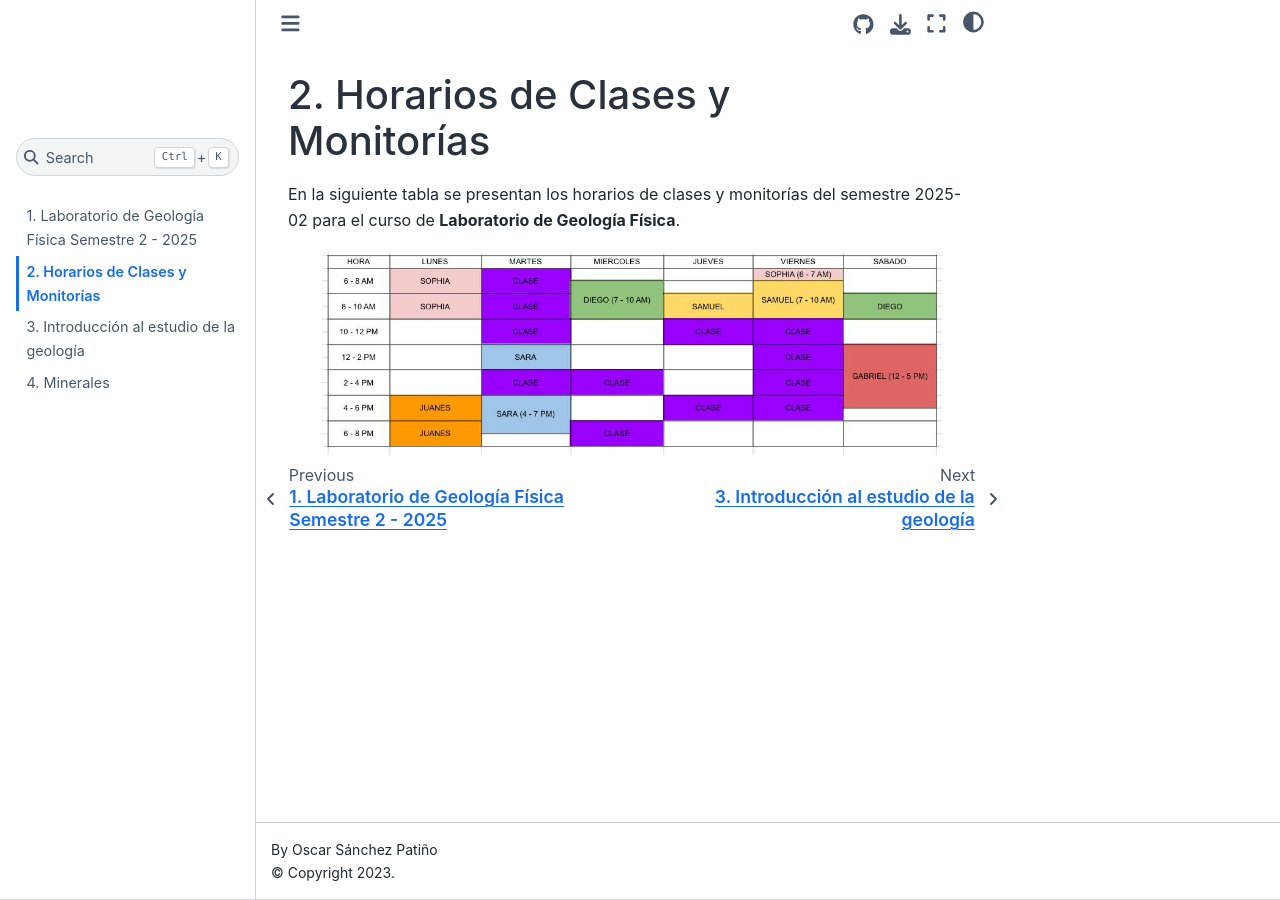
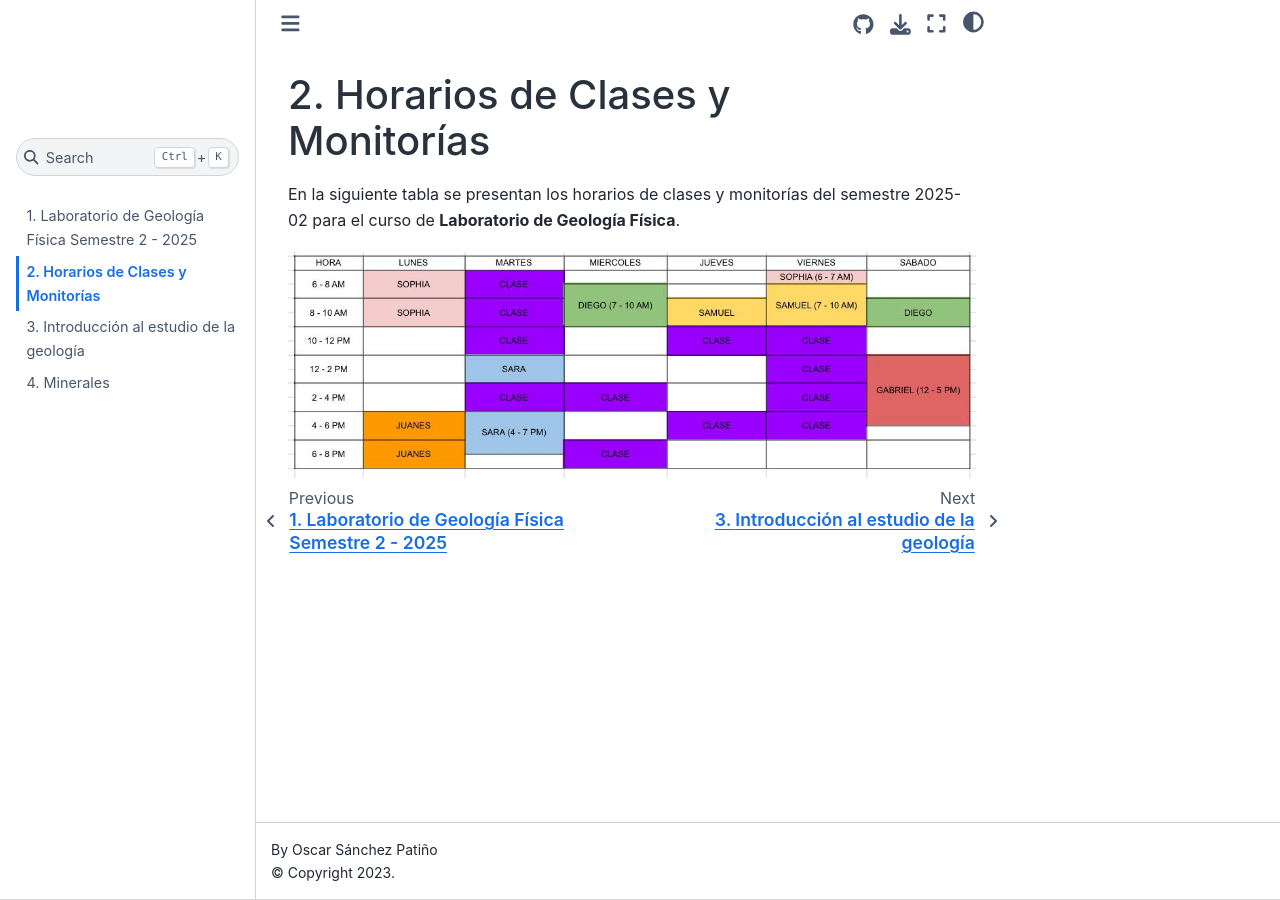
Before and after one commit to oisanchezp/Laboratorio_Geologia_Fisica, a Jupyter Book: the page built from horarios.md, in a window 1280 px wide. Built offline with Jupyter Book 1.0.4 settings and Sphinx 7.4.7 and the Sphinx Book theme 1.1.4, drawn with Linux system fonts in a browser that asks for light colours.

````diff
--- a/horarios.md
+++ b/horarios.md
@@ -4,5 +4,7 @@
 
 ```{image} images/horarios_monitorias_GF_022025.jpeg
 :alt: Horarios de clases y monitorías
-:width: 90%
+:width: 100%
 :align: center
+:class: with-shadow
+```
````
